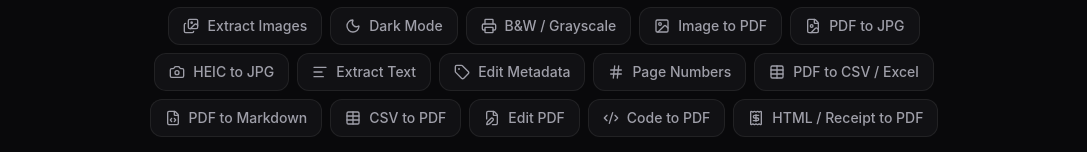
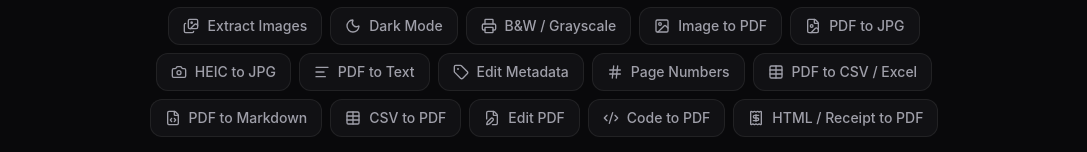
Before and after one commit to aniketgawandew65-pdf/privacy-pdf, a React (Vite) app: page / in a window 1280 px wide. Shown: the part 638-790 px from the top of the page, without its empty margins (96-1183 px from the left). Built offline with nearby package versions, Linux system fonts and the light colour scheme.

Commit message:
Refactor: update route slug from extract-text to pdf-to-text

```diff
--- a/src/App.tsx
+++ b/src/App.tsx
@@ -149,7 +149,7 @@ const TOOLS_LIST: NavTool[] = [
   { name: 'Image to PDF', path: '/image-to-pdf', category: 'convert', icon: ImageIcon },
   { name: 'PDF to JPG', path: '/pdf-to-jpg', category: 'convert', icon: FileImage },
   { name: 'HEIC to JPG', path: '/heic-to-jpg', category: 'convert', icon: Camera },
-  { name: 'Extract Text', path: '/extract-text', category: 'convert', icon: AlignLeft },
+  { name: 'PDF to Text', path: '/pdf-to-text', category: 'convert', icon: AlignLeft },
   { name: 'Edit Metadata', path: '/edit-metadata', category: 'convert', icon: Tag },
   { name: 'Page Numbers', path: '/page-numbers', category: 'convert', icon: Hash },
   { name: 'PDF to CSV / Excel', path: '/pdf-to-csv', category: 'convert', icon: Table },
@@ -539,7 +539,7 @@ export default function App() {
               <Route path="/pdf-to-jpg" element={<PdfToImages file={activeFile} onFileChange={handleSingleFileChange} />} />
               <Route path="/heic-to-jpg" element={<HeicToJpg />} />
               <Route path="/extract-images" element={<ExtractImages file={activeFile} onFileChange={handleSingleFileChange} />} />
-              <Route path="/extract-text" element={<PdfToText file={activeFile} onFileChange={handleSingleFileChange} />} />
+              <Route path="/pdf-to-text" element={<PdfToText file={activeFile} onFileChange={handleSingleFileChange} />} />
               <Route path="/grayscale-pdf" element={<GrayscalePdf file={activeFile} onFileChange={handleSingleFileChange} />} />
               <Route path="/dark-mode-pdf" element={<DarkModePdf file={activeFile} onFileChange={handleSingleFileChange} />} />
               <Route path="/edit-metadata" element={<EditMetadata file={activeFile} onFileChange={handleSingleFileChange} />} />
--- a/src/seoConfig.ts
+++ b/src/seoConfig.ts
@@ -77,8 +77,8 @@ export const TOOLS_METADATA: Record<string, ToolMeta> = {
     heading: 'Insert Page Numbers',
     subheading: 'Add sequential pagination across your PDF without tracking.',
   },
-  '/extract-text': {
-    path: '/extract-text',
+  '/pdf-to-text': {
+    path: '/pdf-to-text',
     title: 'Extract Text from PDF — Private In-Browser Text Reader',
     description: 'Extract raw text from PDF files directly inside the browser using WebAssembly.',
     heading: 'Extract PDF Text',
```
Also changed, not shown: 1 other file (tests, documents, lock files or other folders).
